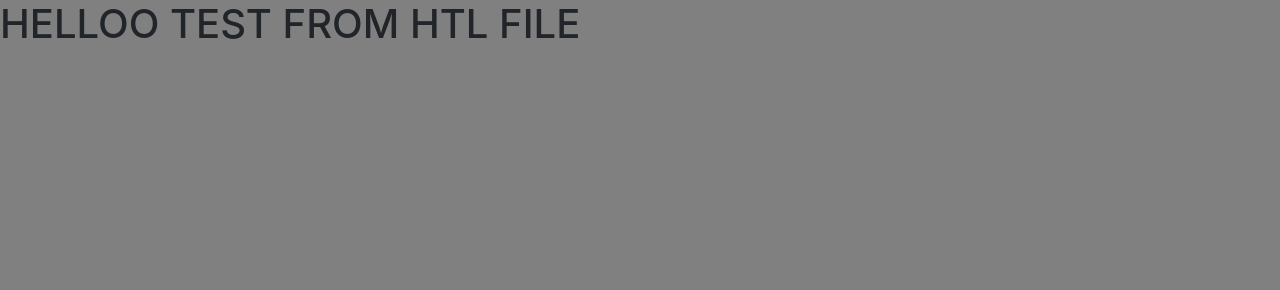
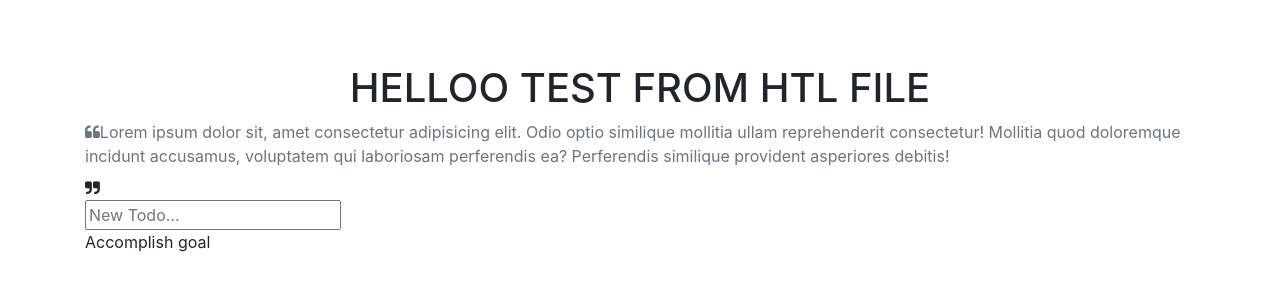
Before and after one commit to WingChhun/Momentum_Todo_list, a website: page src/index.html in a window 1280 px wide. Drawn offline with nearby package versions, Linux system fonts and the light colour scheme; files that its build step writes are made by us from their sources.

Commit message:
added some basic markup

```diff
--- a/src/css/main.css
+++ /dev/null
@@ -1,2 +0,0 @@
-body {
-  background-color: gray; }
--- a/src/index.html
+++ b/src/index.html
@@ -16,10 +16,46 @@
 
 <body>
 
-    <h1>HELLOO TEST FROM HTL FILE</h1>
+    <!-- background header here -->
+    <div class="bg-header">
+        <div class="container">
+            <br>
+            <br>
+
+            <!-- will put time of date here and a inspirational quote -->
+            <div class="header__text mt-3">
+
+                <h1 class="text-center mb-2">HELLOO TEST FROM HTL FILE</h1>
+                <p class="text-muted mb-2">
+                    <i class="fa fa-quote-left"></i>Lorem ipsum dolor sit, amet consectetur adipisicing elit. Odio optio similique mollitia ullam reprehenderit
+                    consectetur! Mollitia quod doloremque incidunt accusamus, voluptatem qui laboriosam perferendis ea? Perferendis
+                    similique provident asperiores debitis!</p>
+                <i class="fa fa-quote-right"></i>
+            </div>
+
+            <!-- ccreate a todo here -->
+            <!-- when user hits enter send post request -->
+
+            <form id="form" action="/api/todos" method="POST">
+
+                <input type="text" name="name" placeholder="New Todo...">
+            </form>
+            <!-- end form -->
+            <div class="todo">
+                <div class="todo__item">
+                    <p class="todo__text">Accomplish goal</p>
+                </div>
+                <!-- end todo ite -->
+            </div>
+            <!-- end todo container -->
+        </div>
+        <!-- end container -->
+    </div>
+    <!-- end bg-header -->
     <script src="js/bootstrap.min.js"></script>
     <script src="js/popper.min.js"></script>
     <script src="js/jquery.min.js"></script>
+    <script src="js/main.js"></script>
 
 </body>
 
```
